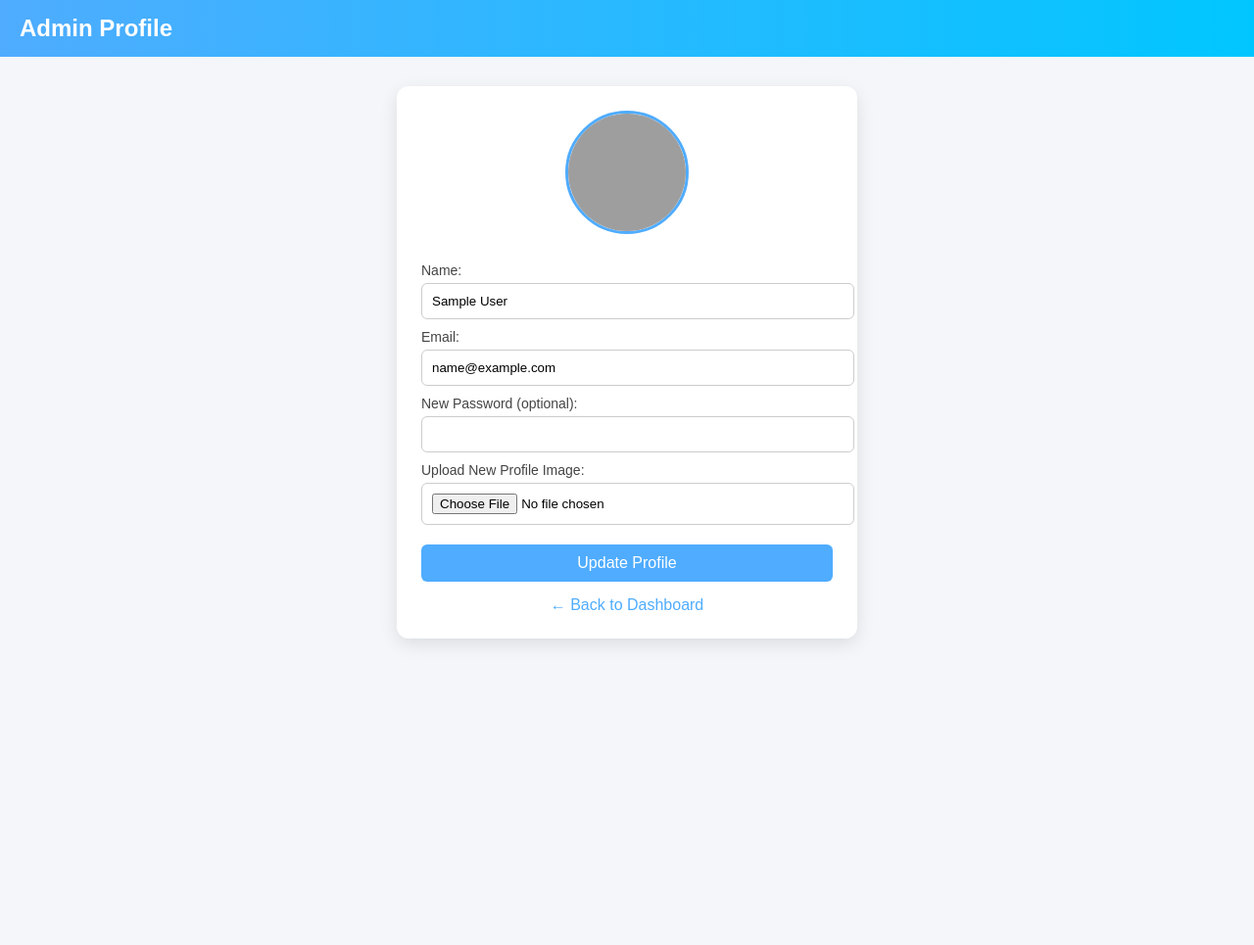
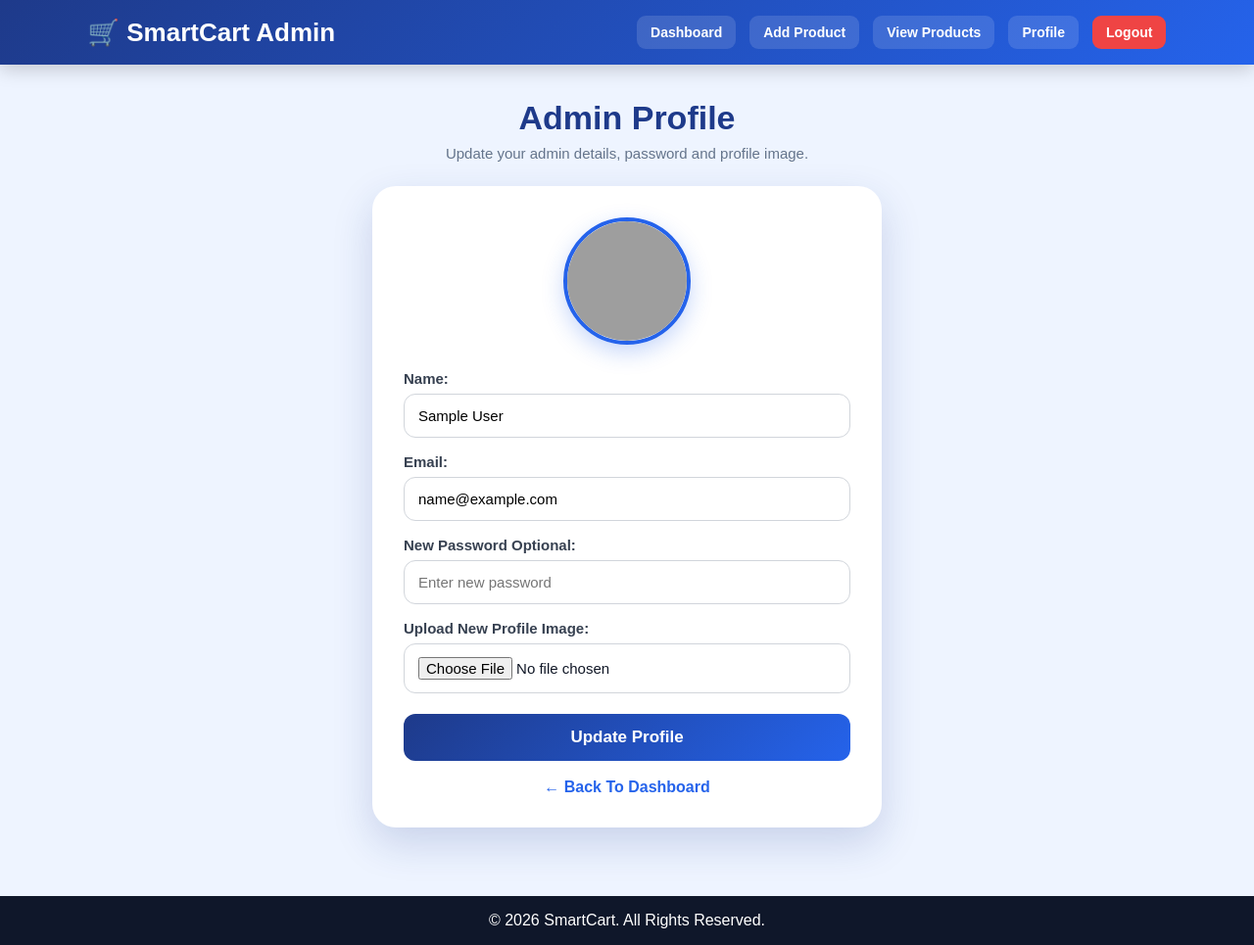
Before and after one commit to swathi0617/Smartcart, a Flask app: page /admin/profile in a window 1280 px wide. Shown: the whole page at 98% size. Before the commit the page ends 658 px from the top, so only its background shows below. Run offline with Flask 2, Linux system fonts and the light colour scheme; the visitor is signed in with stand-in values (Sample User, id 1); data comes from the database, SQL or seed files in the repository; grey boxes are pictures that could not be loaded.

Commit message:
Update admin_profile.html

```diff
--- a/templates/admin/admin_profile.html
+++ b/templates/admin/admin_profile.html
@@ -1,138 +1,289 @@
 <!DOCTYPE html>
-<html>
+<html lang="en">
 <head>
-    <title>Admin Profile</title>
+<meta charset="UTF-8">
+<meta name="viewport" content="width=device-width, initial-scale=1.0">
+<title>Admin Profile - SmartCart</title>
 
 <style>
-        body {
-            margin: 0;
-            font-family: Arial, sans-serif;
-            background: #f4f6f9;
+*{
+margin:0;
+padding:0;
+box-sizing:border-box;
+font-family:Arial,sans-serif;
 }
 
-        /* Header */
-        .header {
-            background: linear-gradient(90deg, #4facfe, #00c6ff);
-            color: white;
-            padding: 15px 20px;
+body{
+min-height:100vh;
+background:#eef4ff;
+color:#111827;
+display:flex;
+flex-direction:column;
 }
 
-        .header h2 {
-            margin: 0;
+/* NAVBAR */
+.navbar{
+width:100%;
+background:linear-gradient(135deg,#1e3a8a,#2563eb);
+padding:16px 7%;
+display:flex;
+justify-content:space-between;
+align-items:center;
+position:sticky;
+top:0;
+z-index:1000;
+box-shadow:0 5px 18px rgba(0,0,0,.18);
 }
 
-        /* Container */
-        .container {
-            display: flex;
-            justify-content: center;
-            padding: 30px;
+.logo{
+color:white;
+font-size:26px;
+font-weight:800;
 }
 
-        /* Card */
-        .card {
-            background: white;
-            width: 420px;
-            padding: 25px;
-            border-radius: 12px;
-            box-shadow: 0 6px 18px rgba(0,0,0,0.1);
-            text-align: center;
+.menu-toggle{
+display:none;
+font-size:28px;
+color:white;
+cursor:pointer;
 }
 
-        /* Profile Image */
-        .profile-img {
-            width: 120px;
-            height: 120px;
-            border-radius: 50%;
-            object-fit: cover;
-            border: 3px solid #4facfe;
-            margin-bottom: 15px;
+.nav-links{
+display:flex;
+gap:14px;
+align-items:center;
 }
 
-        /* Inputs */
-        label {
-            display: block;
-            text-align: left;
-            margin-top: 10px;
-            font-size: 14px;
-            color: #444;
+.nav-links a{
+color:white;
+text-decoration:none;
+font-weight:700;
+padding:9px 14px;
+border-radius:9px;
+background:rgba(255,255,255,.13);
+font-size:14px;
 }
 
-        input {
-            width: 100%;
-            padding: 10px;
-            margin-top: 5px;
-            border: 1px solid #ccc;
-            border-radius: 6px;
-            outline: none;
+.nav-links a:hover{
+background:white;
+color:#1e3a8a;
 }
 
-        input:focus {
-            border-color: #4facfe;
-            box-shadow: 0 0 5px rgba(79,172,254,0.4);
+.logout{
+background:#ef4444 !important;
 }
 
-        /* Button */
-        button {
-            width: 100%;
-            margin-top: 20px;
-            padding: 10px;
-            background: #4facfe;
-            border: none;
-            color: white;
-            font-size: 16px;
-            border-radius: 6px;
-            cursor: pointer;
-            transition: 0.3s;
+/* MAIN */
+.container{
+flex:1;
+width:100%;
+max-width:950px;
+margin:auto;
+padding:35px 20px;
 }
 
-        button:hover {
-            background: #00c6ff;
+.page-title{
+text-align:center;
+margin-bottom:25px;
 }
 
-        /* Flash message */
-        .msg {
-            color: green;
-            margin-bottom: 10px;
+.page-title h1{
+color:#1e3a8a;
+font-size:34px;
+margin-bottom:8px;
 }
 
-        /* Back link */
-        .back {
-            display: inline-block;
-            margin-top: 15px;
-            color: #4facfe;
-            text-decoration: none;
+.page-title p{
+color:#64748b;
+font-size:15px;
 }
 
+.card{
+background:white;
+width:100%;
+max-width:520px;
+margin:auto;
+padding:32px;
+border-radius:24px;
+box-shadow:0 16px 40px rgba(30,58,138,.18);
+text-align:center;
+}
+
+.profile-img{
+width:130px;
+height:130px;
+border-radius:50%;
+object-fit:cover;
+border:4px solid #2563eb;
+box-shadow:0 8px 22px rgba(37,99,235,.25);
+margin-bottom:22px;
+}
+
+label{
+display:block;
+text-align:left;
+font-size:15px;
+font-weight:700;
+margin-bottom:7px;
+color:#374151;
+}
+
+input{
+width:100%;
+padding:13px 14px;
+margin-bottom:16px;
+border:1px solid #d1d5db;
+border-radius:12px;
+outline:none;
+font-size:15px;
+}
+
+input:focus{
+border-color:#2563eb;
+box-shadow:0 0 0 4px rgba(37,99,235,.15);
+}
+
+button{
+width:100%;
+padding:14px;
+background:linear-gradient(135deg,#1e3a8a,#2563eb);
+border:none;
+color:white;
+font-size:17px;
+border-radius:12px;
+cursor:pointer;
+font-weight:800;
+margin-top:5px;
+}
+
+button:hover{
+box-shadow:0 10px 20px rgba(37,99,235,.30);
+}
+
+.flash{
+padding:12px;
+border-radius:10px;
+margin-bottom:18px;
+text-align:center;
+font-weight:700;
+font-size:14px;
+background:#dcfce7;
+color:#166534;
+}
+
+.back{
+display:inline-block;
+margin-top:18px;
+color:#2563eb;
+text-decoration:none;
+font-weight:800;
+}
+
+.footer{
+background:#0f172a;
+color:white;
+text-align:center;
+padding:16px 10px;
+margin-top:35px;
+}
+
+/* MOBILE */
+@media(max-width:600px){
+
+.menu-toggle{
+display:block;
+}
+
+.nav-links{
+display:none;
+position:absolute;
+top:70px;
+right:15px;
+width:220px;
+background:white;
+border-radius:14px;
+padding:12px;
+box-shadow:0 10px 25px rgba(0,0,0,.18);
+flex-direction:column;
+align-items:stretch;
+z-index:2000;
+}
+
+.nav-links.show{
+display:flex;
+}
+
+.nav-links a{
+background:#f1f5f9;
+color:#1e3a8a;
+text-align:center;
+}
+
+.logout{
+background:#fee2e2 !important;
+color:#991b1b !important;
+}
+
+.container{
+padding:25px 14px;
+}
+
+.page-title h1{
+font-size:27px;
+}
+
+.card{
+padding:24px 20px;
+border-radius:20px;
+}
+
+.profile-img{
+width:115px;
+height:115px;
+}
+}
 </style>
+</head>
 
-</head>
 <body>
 
-<!-- Header -->
-<div class="header">
-    <h2>Admin Profile</h2>
+<div class="navbar">
+<div class="logo">🛒 SmartCart Admin</div>
+
+<div class="menu-toggle" onclick="toggleMenu()">☰</div>
+
+<div class="nav-links" id="navMenu">
+<a href="/admin-dashboard">Dashboard</a>
+<a href="/admin/add-item">Add Product</a>
+<a href="/admin/item-list">View Products</a>
+<a href="/admin/profile">Profile</a>
+<a class="logout" href="/admin-logout">Logout</a>
+</div>
 </div>
 
 <div class="container">
 
+<div class="page-title">
+<h1>Admin Profile</h1>
+<p>Update your admin details, password and profile image.</p>
+</div>
+
 <div class="card">
 
-        <!-- Flash Messages -->
 {% with messages = get_flashed_messages(with_categories=true) %}
+{% if messages %}
 {% for category, message in messages %}
-            <p class="msg">{{ message }}</p>
+<div class="flash">{{ message }}</div>
 {% endfor %}
+{% endif %}
 {% endwith %}
 
-        <!-- Profile Image -->
 {% if admin.profile_image %}
-            <img src="/static/uploads/admin_profiles/{{ admin.profile_image }}"
-                 class="profile-img">
+<img src="/static/uploads/admin_profiles/{{ admin.profile_image }}" class="profile-img">
 {% else %}
 <img src="/static/default.png" class="profile-img">
 {% endif %}
 
-        <!-- Form -->
 <form method="POST" action="/admin/profile" enctype="multipart/form-data">
 
 <label>Name:</label>
@@ -141,8 +292,8 @@
 <label>Email:</label>
 <input type="email" name="email" value="{{ admin.email }}" required>
 
-            <label>New Password (optional):</label>
-            <input type="password" name="password">
+<label>New Password Optional:</label>
+<input type="password" name="password" placeholder="Enter new password">
 
 <label>Upload New Profile Image:</label>
 <input type="file" name="profile_image" accept="image/*">
@@ -151,11 +302,20 @@
 
 </form>
 
-        <a class="back" href="/admin-dashboard">← Back to Dashboard</a>
+<a class="back" href="/admin-dashboard">← Back To Dashboard</a>
 
 </div>
+</div>
 
-</div>
+<footer class="footer">
+© 2026 SmartCart. All Rights Reserved.
+</footer>
+
+<script>
+function toggleMenu(){
+document.getElementById("navMenu").classList.toggle("show");
+}
+</script>
 
 </body>
 </html>
```
Lines whose indentation alone changed are shown as unchanged.
